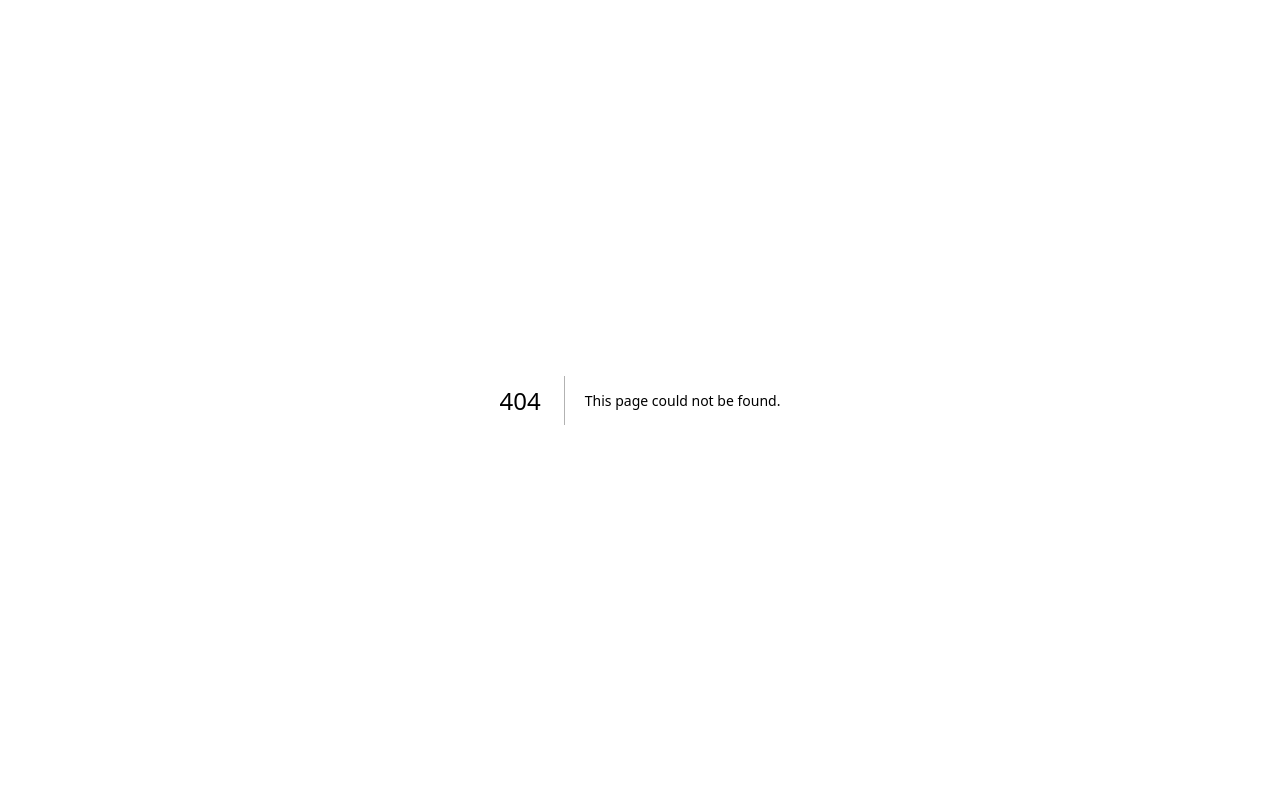
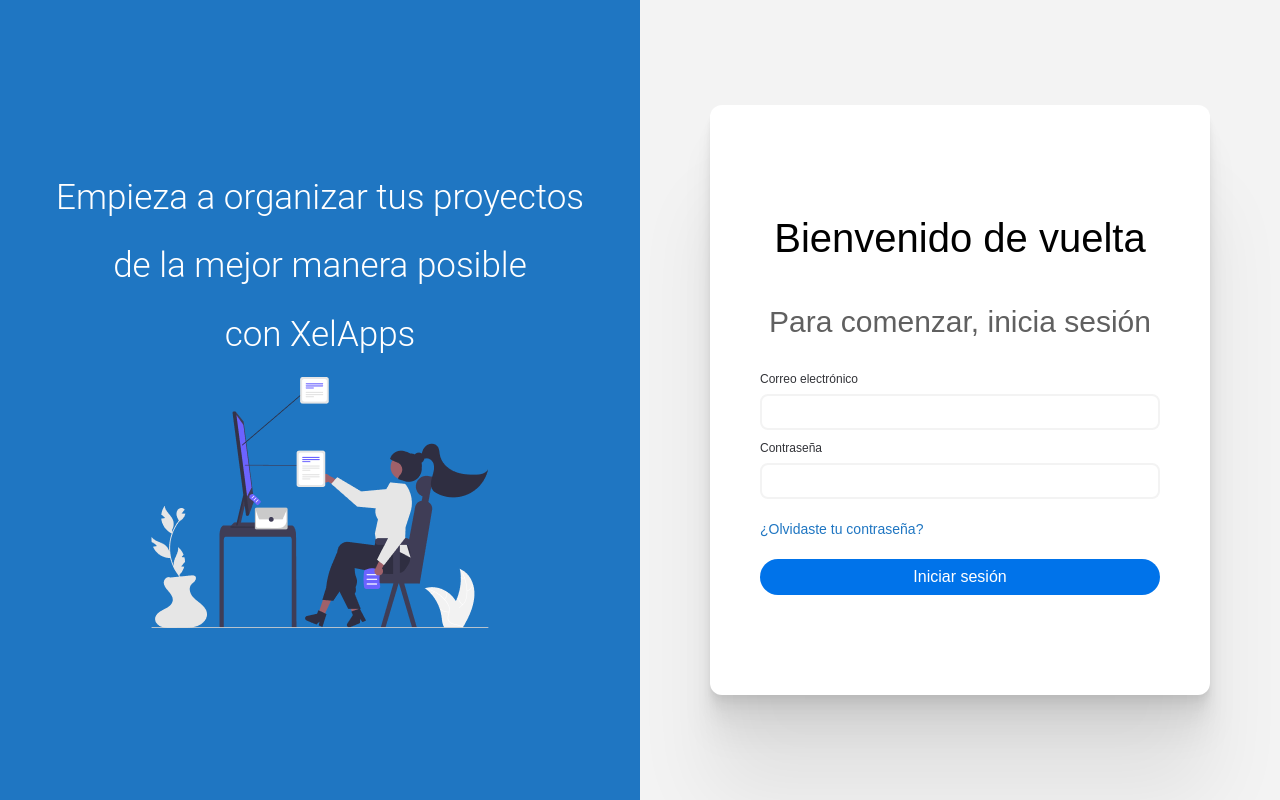
Before and after one commit to XelApps23/proyectosmuni, a Next.js app: page /layout-inicio in a window 1280 px wide. Before the commit this address had no page. Built offline with nearby package versions, Linux system fonts and the light colour scheme.

Commit message:
Layout de login y registro terminadas

```diff
--- /dev/null
+++ b/pages/layout-inicio.tsx
@@ -0,0 +1,23 @@
+/* eslint-disable @next/next/no-img-element */
+import React from 'react';
+import Login from './login'
+
+const LayoutInicio: React.FC = () => {
+  return (
+    <div className="flex h-screen">
+      <div className="w-1/2 bg-[#1F76C2] flex items-center justify-center">
+        <div className="flex flex-col justify-center items-center space-y-4 font-nunito-sans font-light" style={{color: 'white'}}>
+          <p className='text-center text-[2.734vw]'>Empieza a organizar tus proyectos</p>
+          <p className='text-center text-[2.734vw]'>de la mejor manera posible</p>
+          <p className='text-center text-[2.734vw]'>con XelApps</p>
+          <img className="max-w-[100%] h-auto" src="/login-images/login.png" alt="Imagen Login"/>
+        </div>
+      </div>
+      <div className="w-1/2 flex items-center justify-center bg-[#F3F3F3]">
+        <Login></Login>
+      </div>
+    </div>
+  );
+};
+
+export default LayoutInicio;
--- /dev/null
+++ b/pages/layout-registro.tsx
@@ -0,0 +1,22 @@
+/* eslint-disable @next/next/no-img-element */
+import React from 'react';
+
+const LayoutInicio: React.FC = () => {
+  return (
+    <div className="flex h-screen flex-row-reverse" id='principal'>
+      <div className="w-1/2 bg-[#1F76C2] flex items-center justify-center" id='presentacion'>
+        <div id='texto' className="flex flex-col justify-center items-center space-y-4 font-nunito-sans text-white">
+          <p className='text-center text-[2.734vw]'>Colabora con tus compañeros</p>
+          <p className='text-center text-[2.734vw]'>de la mejor manera posible</p>
+          <p className='text-center text-[2.734vw]'>con XelApps</p>
+          <img className="max-w-[100%] h-auto" src="/login-images/registro.png" alt="Imagen Registro"/>
+        </div>
+      </div>
+      <div className="w-1/2 bg-[#F3F3F3]" id='login-section'>
+        <p style={{ fontSize: '1em' }}>Form de Registro</p>
+      </div>
+    </div>
+  );
+};
+
+export default LayoutInicio;
```
Also changed, not shown: public/login-images/login.png (added), public/login-images/registro.png (added).
